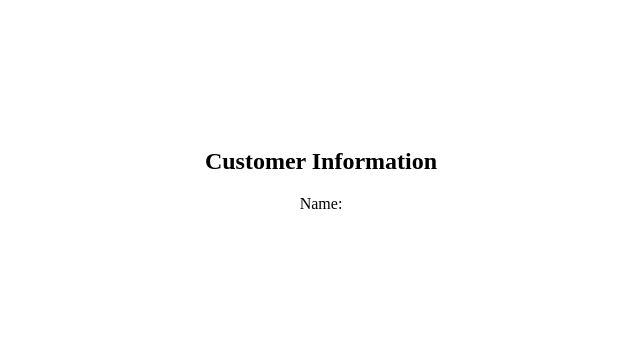
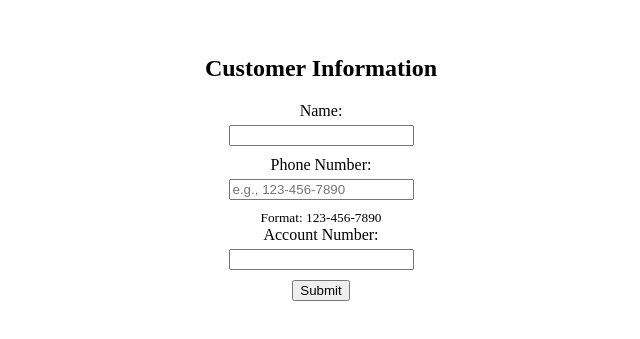
Before and after one commit to rekojen/iFrameTest, a plain HTML site: page iframe.html in a window 1280 px wide. Shown: the part 227-566 px from the top of the page, without its empty margins (319-959 px from the left). Drawn offline with Linux system fonts and the light colour scheme.

Commit message:
Update iframe.html

```diff
--- a/iframe.html
+++ b/iframe.html
@@ -34,4 +34,18 @@
     <form>
         <h2>Customer Information</h2>
 
-        <label for="name">Name:</la
+        <label for="name">Name:</label>
+        <input type="text" id="name" name="name">
+
+        <label for="phoneNumber">Phone Number:</label>
+        <input type="tel" id="phoneNumber" name="phoneNumber" placeholder="e.g., 123-456-7890" pattern="[0-9]{3}-[0-9]{3}-[0-9]{4}" required>
+        <small>Format: 123-456-7890</small>
+
+        <label for="accountNumber">Account Number:</label>
+        <input type="text" id="accountNumber" name="accountNumber">
+
+        <input type="submit" value="Submit">
+    </form>
+
+</body>
+</html>
```
